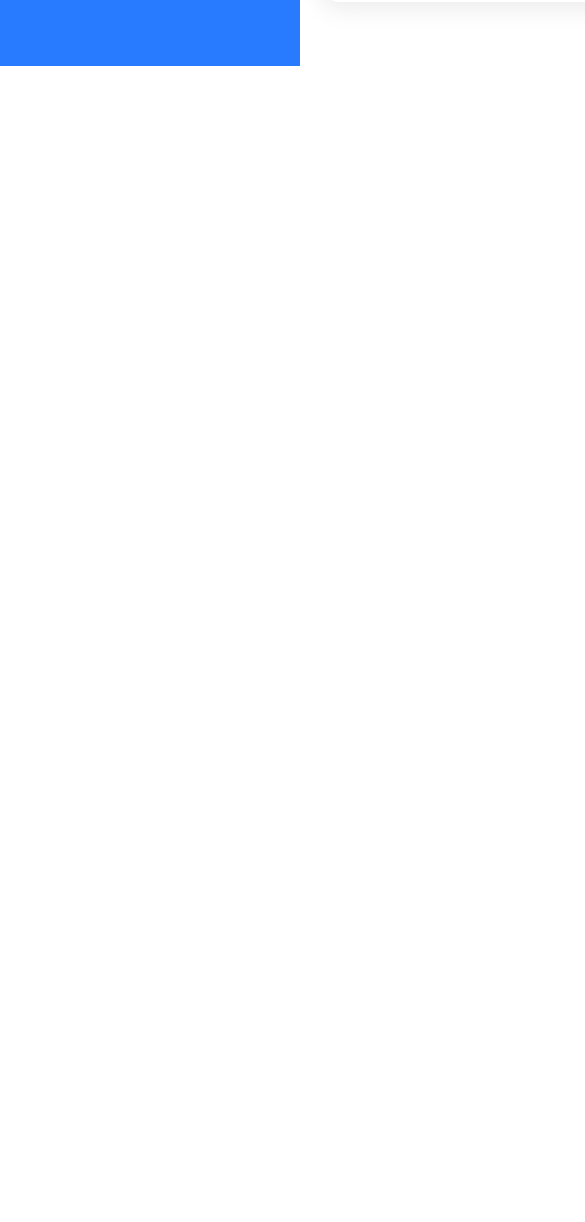
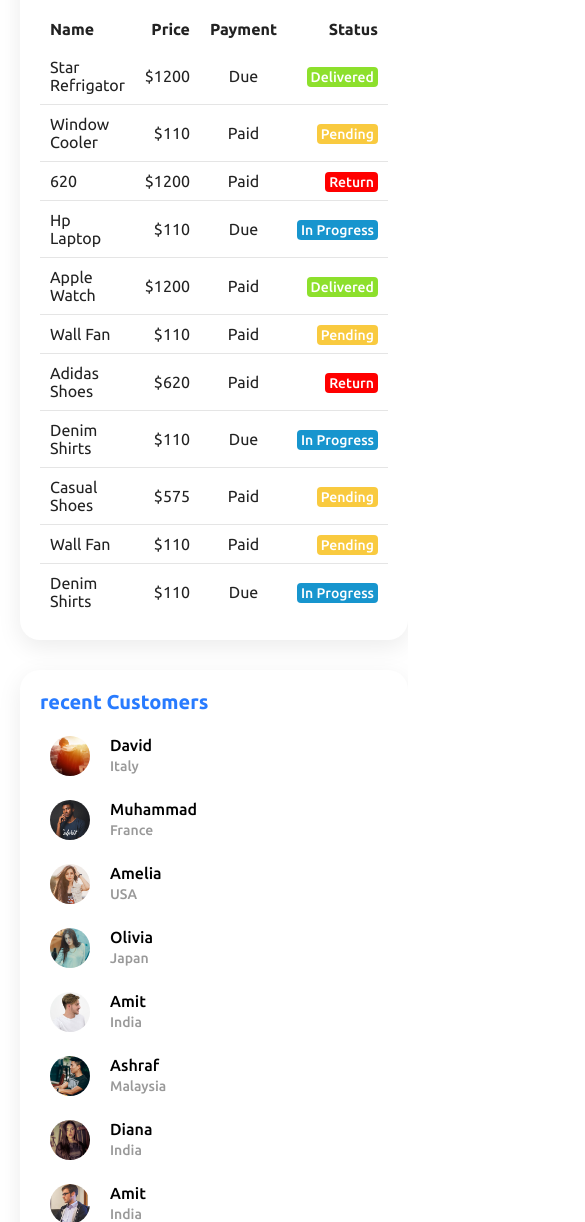
Before and after one commit to JuanHDSM/dashborad-admin-responsive, a plain HTML site: page index.html in a window 390 px wide. Shown: the part 778-2000 px from the top of the page, 585 px wide, since content can reach past the window. Before the commit the page ends 844 px from the top, so only its background shows below. Drawn offline with nearby package versions, Linux system fonts and the light colour scheme.

Commit message:
Add Recent Orders, Recent Customers and Responsive Design

```diff
--- a/assets/styles.css
+++ b/assets/styles.css
@@ -241,18 +241,18 @@ body {
 .cardBox .card .numbers{
   position: relative;
   font-weight: 500;
-  font-size: 2em;
+  font-size: 2.2em;
   color: var(--blue);
 }
 
 .cardBox .card .cardName {
   color: var(--black2);
-  font-size: 1.05em;
+  font-size: 1.1em;
   margin-top: 5px;
 }
 
 .cardBox .card .iconBx{
-  font-size: 3em;
+  font-size: 3.2em;
   color: var(--black2);
 }
 
@@ -287,3 +287,219 @@ body {
   box-shadow: 0 7px 25px rgba(0, 0, 0, 0.08);
   border-radius: 20px;
 }
+.cardHeader {
+  display: flex;
+  justify-content: space-between;
+  align-items: flex-start;
+}
+
+.cardHeader h2 {
+  font-weight: 600;
+  color: var(--blue);
+}
+
+.cardHeader .btn {
+  position: relative;
+  padding: 5px 10px;
+  background: var(--blue);
+  color: var(--white);
+  border-radius: 6px;
+  text-decoration: none;
+}
+
+.details table {
+  width: 100%;
+  border-collapse: collapse;
+  margin-top: 10px;
+}
+
+.details table thead td {
+  font-weight: 600;
+  pointer-events: none;
+}
+
+.details .recentOrders table tr {
+  color: var(--black1);
+  border-bottom: 1px solid rgba(0, 0, 0, 0.1);
+}
+
+.details .recentOrders table tr:last-child {
+  border-bottom: none;
+}
+
+.details .recentOrders table tr:hover {
+  background-color: var(--blue);
+  color: var(--white);
+}
+
+.details .recentOrders table tr td {
+  padding: 10px;
+}
+
+.details .recentOrders table tr td:last-child {
+  text-align: end;
+}
+
+.details .recentOrders table tr td:nth-child(2) {
+  text-align: end;
+}
+
+.details .recentOrders table tr td:nth-child(3) {
+  text-align: center;
+}
+
+.status.delivered {
+  padding: 2px 4px;
+  background-color: #8DE02C;
+  color: var(--white);
+  border-radius: 4px;
+  font-size: 14px;
+  font-weight: 500;
+}
+
+.status.pending {
+  padding: 2px 4px;
+  background-color: #F9CA3F;
+  color: var(--white);
+  border-radius: 4px;
+  font-size: 14px;
+  font-weight: 500;
+}
+
+.status.return {
+  padding: 2px 4px;
+  background-color: #F00;
+  color: var(--white);
+  border-radius: 4px;
+  font-size: 14px;
+  font-weight: 500;
+}
+
+.status.inprogress {
+  padding: 2px 4px;
+  background-color: #1795CE;
+  color: var(--white);
+  border-radius: 4px;
+  font-size: 14px;
+  font-weight: 500;
+}
+
+.recentCustomers {
+  position: relative;
+  display: grid;
+  min-height: 500px;
+  padding: 20px;
+  box-shadow: 0 7px 25px rgba(0, 0, 0, 0.08);
+  border-radius: 20px;
+}
+
+.recentCustomers .imgBx {
+  position: relative;
+  width: 40px;
+  height: 40px;
+  border-radius: 50%;
+  overflow: hidden;
+}
+
+.recentCustomers .imgBx img {
+  position: absolute;
+  top: 0;
+  left: 0;
+  width: 100%;
+  height: 100%;
+  object-fit: cover;
+}
+
+.recentCustomers table tr:hover {
+  background-color: var(--blue);
+  color: var(--white);
+}
+
+.recentCustomers table tr td {
+  padding: 12px 10px;
+}
+
+.recentCustomers table tr td h4 {
+  font-size: 16px;
+  font-weight: 500;
+  line-height: 1.2em;
+}
+
+.recentCustomers table tr td h4 span {
+  font-size: 14px;
+  color: var(--black2);
+}
+
+.recentCustomers table tr:hover {
+  background: var(--blue);
+  color: var(--white);
+}
+
+.recentCustomers table tr:hover td h4 span  {
+  color: var(--white);
+}
+
+/* REPONSIVE DESIGN*/
+
+@media (max-width: 991px)
+{
+  .navigation {
+    left: -300px;
+  }
+  .navigation.active {
+    width: 300px;
+    left:0;
+  }
+  .main {
+    left: 0;
+    width: 100%;
+  }
+  .main.active {
+    left: 300px;
+  }
+  .cardBox {
+    grid-template-columns: repeat(2,1fr);
+  }
+}
+
+@media (max-width: 768px) {
+  .details {
+    grid-template-columns: repeat(1,1fr);
+  }
+  .recentCustomers {
+    overflow-x: auto;
+  }
+  .status.inprogress {
+    white-space: nowrap;
+  }
+}
+
+@media (max-width: 480px) {
+  .cardBox {
+    grid-template-columns: repeat(1,1fr);
+  }
+  .cardHeader h2 {
+    font-size: 20px;
+  }
+  .user {
+    min-width: 40px;
+  }
+  .navigation {
+    width: 100%;
+    left: -100%;
+    z-index: 1000;
+  }
+  .navigation.active {
+    width: 100%;
+    left: 0;
+  }
+  .toggle {
+    z-index: 1001;
+  }
+  .main.active .toggle {
+    position: fixed;
+    right: 0;
+    left: initial;
+    color:var(--white)
+  }
+}
--- a/index.html
+++ b/index.html
@@ -128,9 +128,12 @@
         </div>
       </div>
 
-      <!-- Data List -->
+
 
       <div class="details">
+
+        <!-- Data List -->
+
         <div class="recentOrders">
           <div class="cardHeader">
             <h2>Recent Orders</h2>
@@ -156,19 +159,19 @@
                   <td>Window Cooler</td>
                   <td>$110</td>
                   <td>Paid</td>
-                  <td><span class="status delivered">Pending</span></td>
+                  <td><span class="status pending">Pending</span></td>
                 </tr>
                 <tr>
                   <td>620</td>
                   <td>$1200</td>
                   <td>Paid</td>
-                  <td><span class="status delivered">Return</span></td>
+                  <td><span class="status return">Return</span></td>
                 </tr>
                 <tr>
                   <td>Hp Laptop</td>
                   <td>$110</td>
                   <td>Due</td>
-                  <td><span class="status delivered">In Progress</span></td>
+                  <td><span class="status inprogress">In Progress</span></td>
                 </tr>
                 <tr>
                   <td>Apple Watch</td>
@@ -180,42 +183,86 @@
                   <td>Wall Fan</td>
                   <td>$110</td>
                   <td>Paid</td>
-                  <td><span class="status delivered">Pending</span></td>
+                  <td><span class="status pending">Pending</span></td>
                 </tr>
                 <tr>
                   <td>Adidas Shoes</td>
                   <td>$620</td>
                   <td>Paid</td>
-                  <td><span class="status delivered">Return</span></td>
+                  <td><span class="status return">Return</span></td>
                 </tr>
                 <tr>
                   <td>Denim Shirts</td>
                   <td>$110</td>
                   <td>Due</td>
-                  <td><span class="status delivered">In Progress</span></td>
+                  <td><span class="status inprogress">In Progress</span></td>
                 </tr>
                 <tr>
                   <td>Casual Shoes</td>
                   <td>$575</td>
                   <td>Paid</td>
-                  <td><span class="status delivered">Pending</span></td>
+                  <td><span class="status pending">Pending</span></td>
                 </tr>
                 <tr>
                   <td>Wall Fan</td>
                   <td>$110</td>
                   <td>Paid</td>
-                  <td><span class="status delivered">Pending</span></td>
+                  <td><span class="status pending">Pending</span></td>
                 </tr>
                 <tr>
                   <td>Denim Shirts</td>
                   <td>$110</td>
                   <td>Due</td>
-                  <td><span class="status delivered">In Progress</span></td>
+                  <td><span class="status inprogress">In Progress</span></td>
                 </tr>
               </tbody>
             </tbody>
           </table>
         </div>
+
+        <!-- NEW COSTUMERS -->
+
+        <div class="recentCustomers">
+          <div class="cardHeader">
+            <h2>recent Customers</h2>
+          </div>
+
+          <table>
+            <tr>
+              <td width="60px"><div class="imgBx"><img src="/assets/img/img1.jpg" alt=""></div></td>
+              <td><h4>David<br/><span>Italy</span></h4></td>
+            </tr>
+            <tr>
+              <td width="60px"><div class="imgBx"><img src="/assets/img/img2.jpg" alt=""></div></td>
+              <td><h4>Muhammad<br/><span>France</span></h4></td>
+            </tr>
+            <tr>
+              <td width="60px"><div class="imgBx"><img src="/assets/img/img3.jpg" alt=""></div></td>
+              <td><h4>Amelia<br/><span>USA</span></h4></td>
+            </tr>
+            <tr>
+              <td width="60px"><div class="imgBx"><img src="/assets/img/img4.jpg" alt=""></div></td>
+              <td><h4>Olivia<br/><span>Japan</span></h4></td>
+            </tr>
+            <tr>
+              <td width="60px"><div class="imgBx"><img src="/assets/img/img5.jpg" alt=""></div></td>
+              <td><h4>Amit<br/><span>India</span></h4></td>
+            </tr>
+            <tr>
+              <td width="60px"><div class="imgBx"><img src="/assets/img/img6.jpg" alt=""></div></td>
+              <td><h4>Ashraf<br/><span>Malaysia</span></h4></td>
+            </tr>
+            <tr>
+              <td width="60px"><div class="imgBx"><img src="/assets/img/img7.jpg" alt=""></div></td>
+              <td><h4>Diana<br/><span>India</span></h4></td>
+            </tr>
+            <tr>
+              <td width="60px"><div class="imgBx"><img src="/assets/img/img8.jpg" alt=""></div></td>
+              <td><h4>Amit<br/><span>India</span></h4></td>
+            </tr>
+          </table>
+        </div>
+
       </div>
 
     </div>
```
